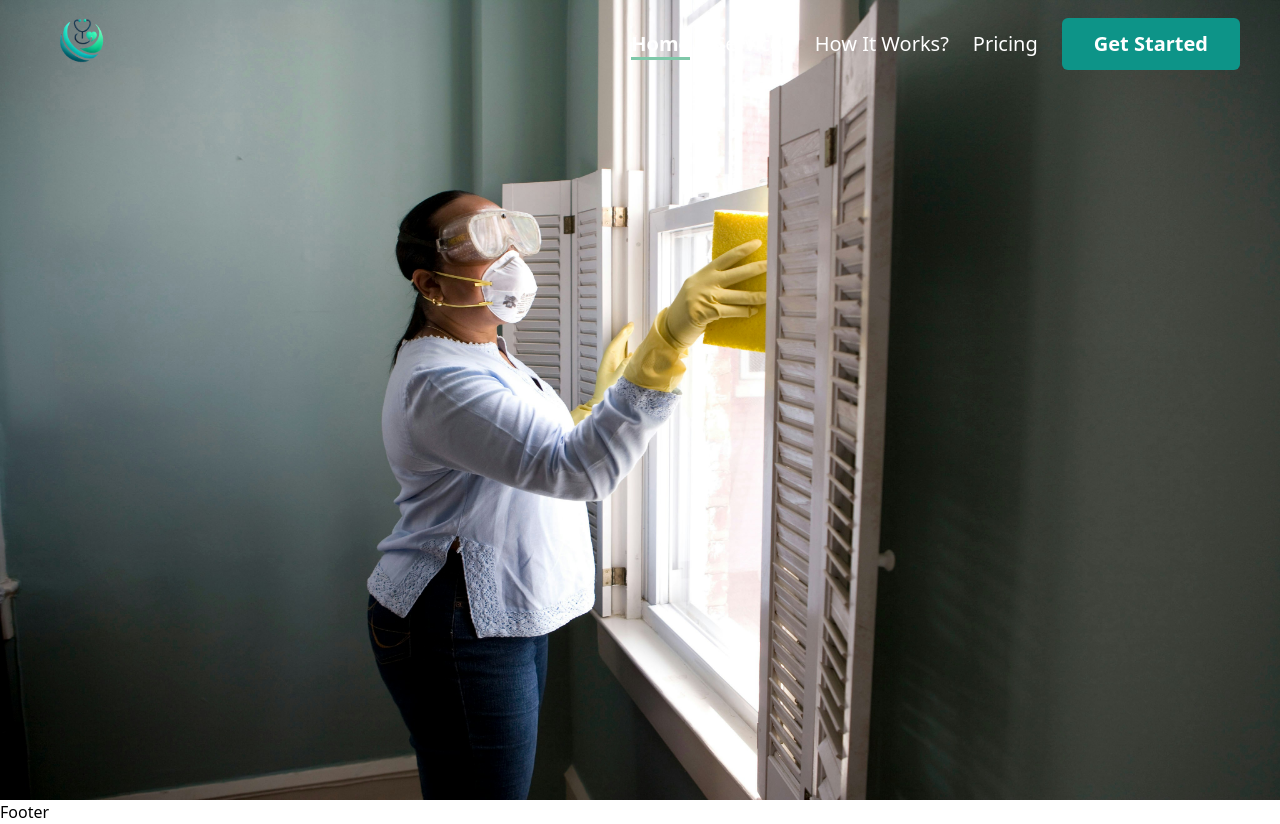
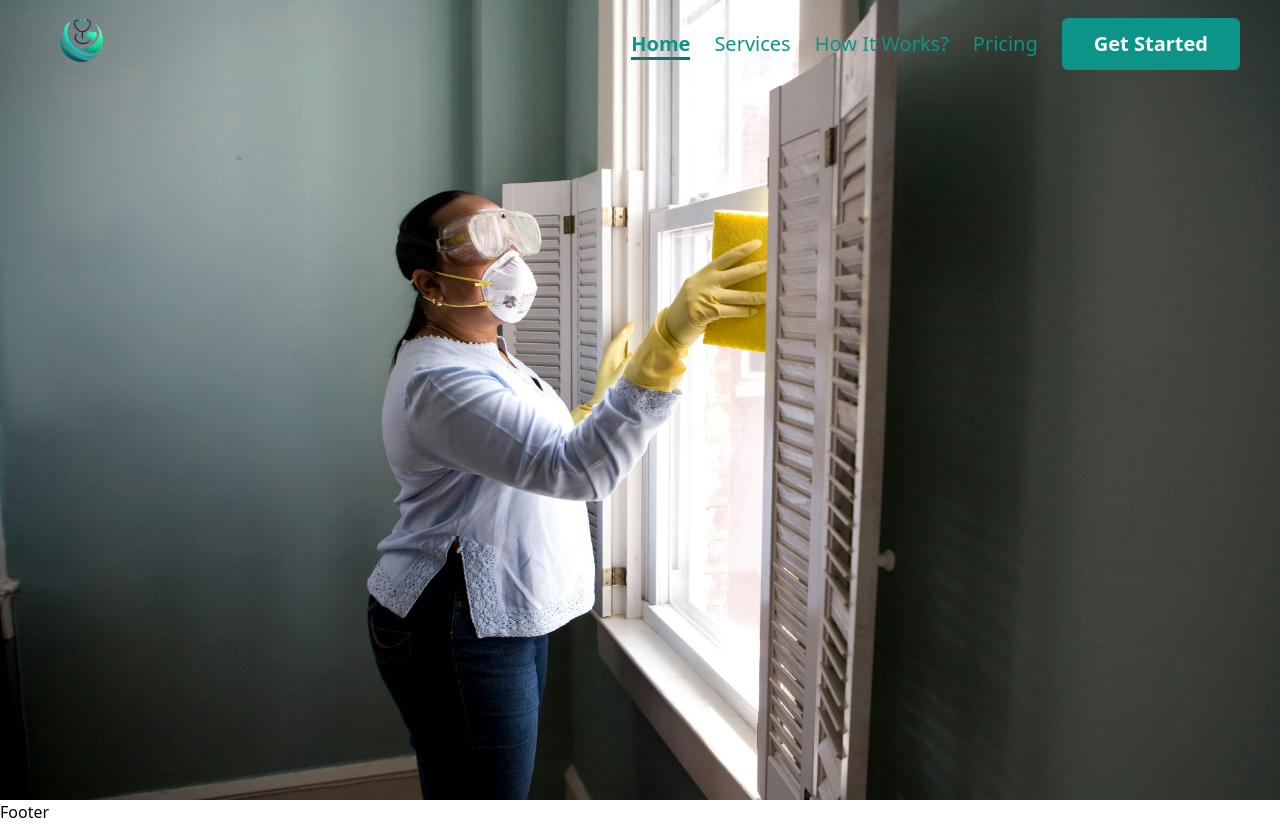
Before and after one commit to amit-kandar/Vihaan-Care, a React (Create React App) app: page / in a window 1280 px wide. Built offline with nearby package versions, Linux system fonts and the light colour scheme.

Commit message:
fix: add funtion for show background while scroll

```diff
--- a/src/components/Navbar.jsx
+++ b/src/components/Navbar.jsx
@@ -1,10 +1,11 @@
-import React, { useState } from 'react'
+import React, { useState, useEffect } from 'react'
 import { NavLink, Link } from 'react-router-dom';
 import { LOGO } from '../utils/constants'
 import { motion } from 'framer-motion'
 
 const Navbar = () => {
   const [isOpen, setIsOpen] = useState(false);
+  const [navBackground, setNavBackground] = useState('bg-transparent');
 
   const navLinks = [
     { name: "Home", path: "/" },
@@ -16,6 +17,20 @@ const Navbar = () => {
   const handleOnClick = () => {
     setIsOpen(!isOpen);
   }
+
+  useEffect(() => {
+    const handleScroll = () => {
+      const heroSectionHeight = document.querySelector('.hero-section').clientHeight;
+      if (window.scrollY > heroSectionHeight) {
+        setNavBackground('bg-teal-100');
+      } else {
+        setNavBackground('bg-transparent');
+      }
+    };
+
+    window.addEventListener('scroll', handleScroll);
+    return () => window.removeEventListener('scroll', handleScroll);
+  }, []);
 
   const listVariants = {
     hidden: {
@@ -34,7 +49,7 @@ const Navbar = () => {
   };
 
   return (
-    <header className='w-full fixed flex justify-between items-center px-5 md:px-10 py-1 bg-transparent lg:overflow-hidden'>
+    <header className={`w-full fixed flex justify-between items-center px-5 md:px-10 py-1 hero-section ${navBackground} lg:overflow-hidden z-50`}>
       <div className='w-20 h-20 z-20'>
         <img src={LOGO} alt="Vihaan" className='w-full h-full' />
       </div>
@@ -42,17 +57,17 @@ const Navbar = () => {
         <ul className='flex gap-6 items-center text-[#ffffff] text-xl font-medium'>
           {
             navLinks.map((item, index) =>
-              <li className="relative cursor-pointer group capitalize" key={index}>
+              <li className="relative cursor-pointer group capitalize text-teal-600" key={index}>
                 <NavLink
                   to={item.path}
                   className={({ isActive }) =>
                     isActive
-                      ? 'font-bold border-b-[3px] border-[#7FC8A9]'
+                      ? 'font-bold border-b-[3px] border-teal-700'
                       : ''
                   }
                 >
                   {item.name}
-                  <span className="absolute left-1/2 top-[26px] w-0 h-[3px] bg-[#7FC8A9] transition-all duration-500 ease-in-out group-hover:w-full group-hover:left-0"></span>
+                  <span className="absolute left-1/2 top-[26px] w-0 h-[3px] bg-teal-700 transition-all duration-500 ease-in-out group-hover:w-full group-hover:left-0"></span>
                 </NavLink>
               </li>
             )
@@ -68,7 +83,7 @@ const Navbar = () => {
 
       <div className='lg:hidden'>
         <div className={`${isOpen ? 'hidden' : 'block'}`} onClick={handleOnClick}>
-          <svg xmlns="http://www.w3.org/2000/svg" className="icon icon-tabler icon-tabler-menu-2" width="40" height="40" viewBox="0 0 24 24" strokeWidth="1.5" stroke="#7FC8A9" fill="none" strokeLinecap="round" strokeLinejoin="round">
+          <svg xmlns="http://www.w3.org/2000/svg" className="icon icon-tabler icon-tabler-menu-2" width="40" height="40" viewBox="0 0 24 24" strokeWidth="2" stroke="#115e59" fill="none" strokeLinecap="round" strokeLinejoin="round">
             <path stroke="none" d="M0 0h24v24H0z" fill="none" />
             <path d="M4 6l16 0" />
             <path d="M4 12l16 0" />
@@ -77,7 +92,7 @@ const Navbar = () => {
         </div>
 
         <div onClick={handleOnClick} className={`${isOpen ? 'block' : 'hidden'}`}>
-          <svg xmlns="http://www.w3.org/2000/svg" className="icon icon-tabler icon-tabler-letter-x" width="40" height="40" viewBox="0 0 24 24" strokeWidth="1.5" stroke="#7FC8A9" fill="none" strokeLinecap="round" strokeLinejoin="round">
+          <svg xmlns="http://www.w3.org/2000/svg" className="icon icon-tabler icon-tabler-letter-x" width="40" height="40" viewBox="0 0 24 24" strokeWidth="2" stroke="#115e59" fill="none" strokeLinecap="round" strokeLinejoin="round">
             <path stroke="none" d="M0 0h24v24H0z" fill="none" />
             <path d="M7 4l10 16" />
             <path d="M17 4l-10 16" />
@@ -96,7 +111,7 @@ const Navbar = () => {
                   custom={index}
                   animate={isOpen ? 'visible' : 'hidden'}
                   variants={listVariants}
-                  className='text-2xl text-teal-200'
+                  className='text-2xl font-medium text-teal-700'
                 >
                   <NavLink to={item.path}>
                     {item.name}
```
